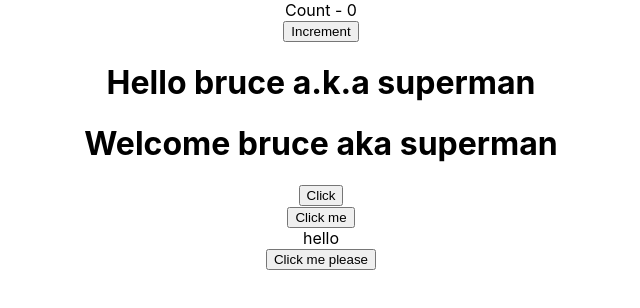
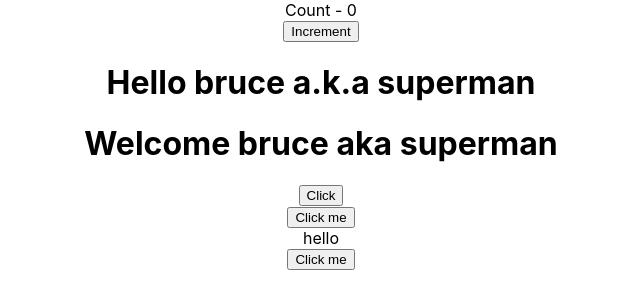
Before and after one commit to nirajbhayera4/React, a React (Create React App) app in the folder hello/: page / in a window 1280 px wide. Shown: the top 308 px of the page, without its empty margins (319-959 px from the left). Built offline with nearby package versions, Linux system fonts and the light colour scheme.

Commit message:
updated EventBind.js
Here we have used the 2 approaches used to bind the event handlers.

```diff
--- a/hello/src/components/EventBind.js
+++ b/hello/src/components/EventBind.js
@@ -7,17 +7,24 @@ import React, { Component } from 'react'
       this.state = {
         message:"hello"
       }
+      this.clickhandler=this.clickhandler.bind(this)
     }
     clickhandler(){
+        this.setState({
+            message:'Goodbye!'
+        })
        console.log(this)
     }
   render() {
     return (
       <div>
         <div>{this.state.message}</div>
-        <button onClick={this.clickhandler}>
+        {/*<button onClick={this.clickhandler.bind(this)}>
             Click me please
-        </button>
+        </button>*/}
+        <button onClick={this.clickhandler}>Click me</button>
+
+
       </div>
     )
   }
```
